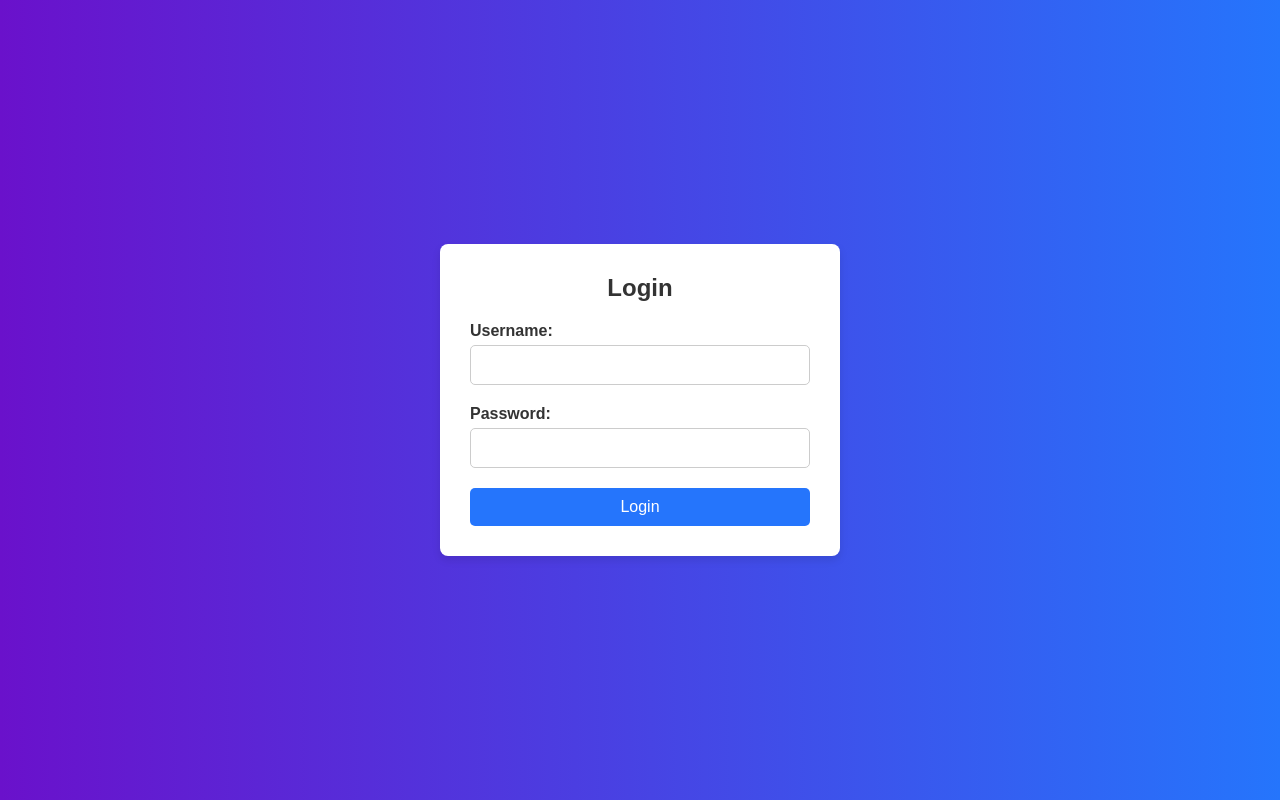
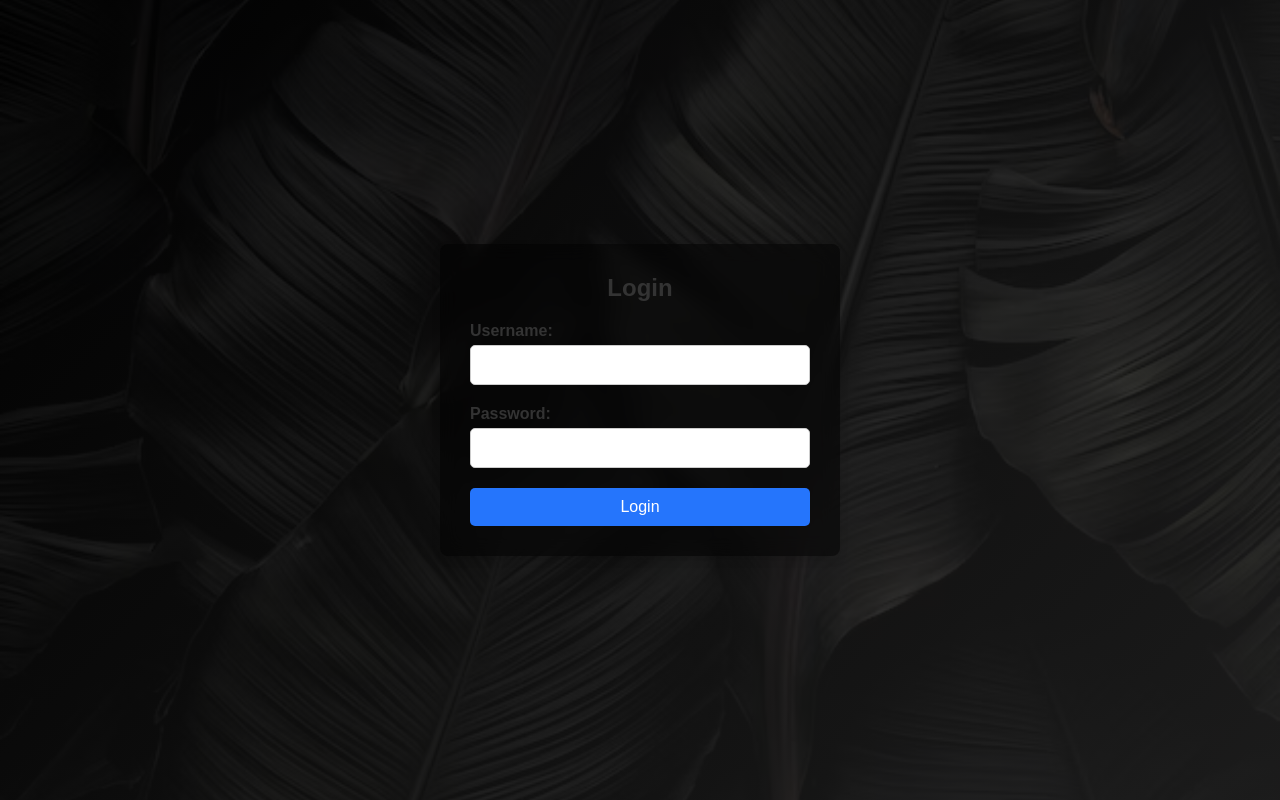
Before and after one commit to yahya542/biodata, a PHP site: page / in a window 1280 px wide. Run offline with PHP 8.4, Linux system fonts and the light colour scheme.

Commit message:
ubah sedikit bg body dan bg form

```diff
--- a/index.css
+++ b/index.css
@@ -8,7 +8,7 @@
 
 body {
     font-family: 'Arial', sans-serif;
-    background: linear-gradient(to right, #6a11cb, #2575fc); /* Gradient background */
+    background: linear-gradient(135deg, rgba(0, 0, 0, 0.85), rgba(34, 34, 34, 0.8)), url('img/bglogin.avif') center/cover no-repeat;
     height: 100vh;
     display: flex;
     justify-content: center;
@@ -18,7 +18,8 @@ body {
 
 
 .container {
-    background: white;
+    background: rgba(0, 0, 0, 0.5);
+    backdrop-filter: blur(10px);
     padding: 30px;
     border-radius: 8px;
     box-shadow: 0 4px 8px rgba(0, 0, 0, 0.1);
```
Also changed, not shown: img/bglogin.avif (added).
